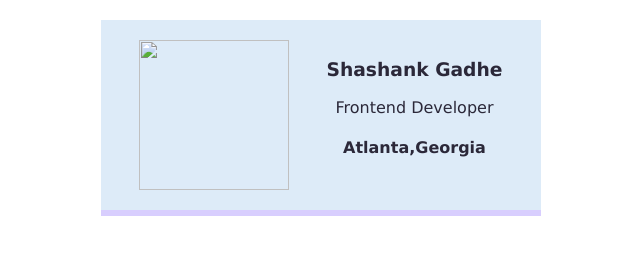
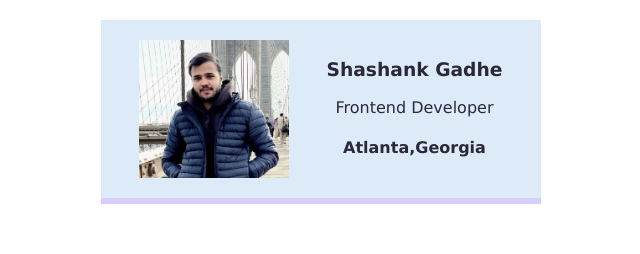
Before and after one commit to shashank52i/business-card, a website built with Vite: page index.html in a window 1280 px wide. Shown: the whole page, without its empty margins (319-959 px from the left). Built offline with nearby package versions, Linux system fonts and the light colour scheme; files whose address does not match are found by name.

Commit message:
Update index.html

```diff
--- a/index.html
+++ b/index.html
@@ -4,7 +4,7 @@
     </head>
     <body>
         <div class="card">
-            <img class="avatar" src="images/profile-pic.png">
+            <img class="avatar" src="images/profile-pic.jpeg">
             <div >
                 <h3>Shashank Gadhe</h3>
                 <p>Frontend Developer</p>
```
